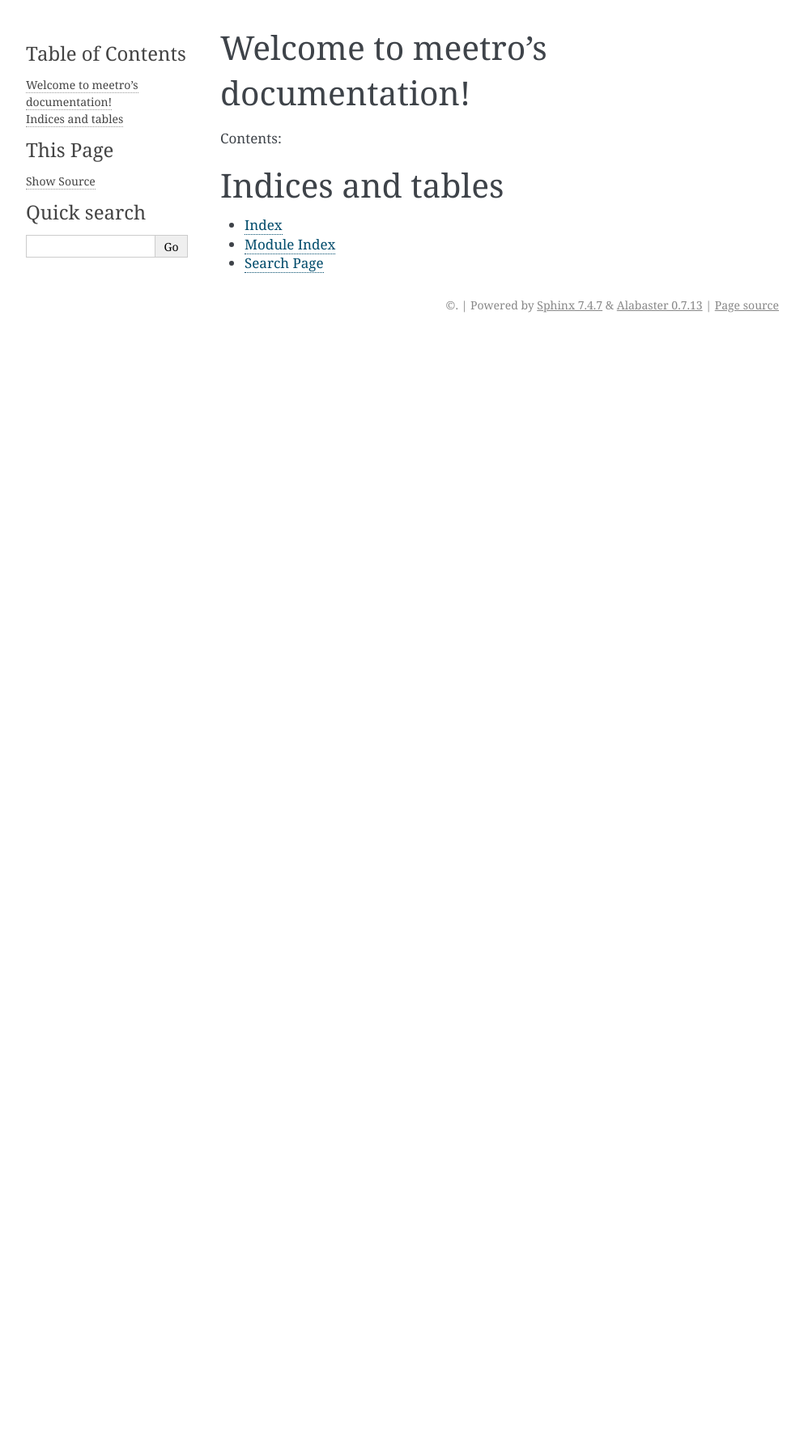
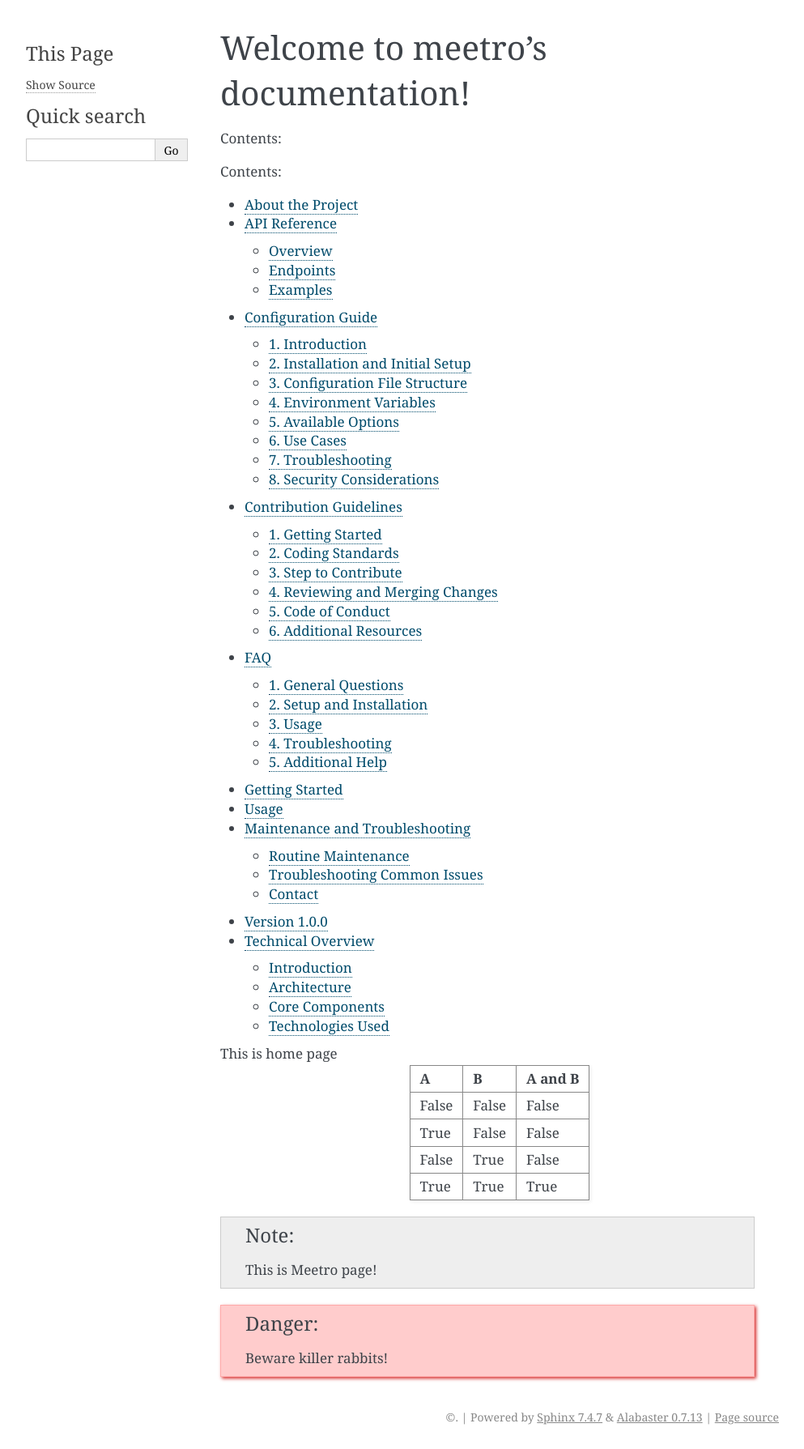
Before and after one commit to Jineeary/meetro, a Sphinx documentation site: the page built from docs/index.rst, in a window 1280 px wide. Shown: the whole page at 81% size, without its empty margins (148-1141 px from the left). Built offline with Sphinx 7.4.7, drawn with Linux system fonts in a browser that asks for light colours; pages that are not in the unit, such as notebooks, are missing from menus; before the commit the page ends 900 px from its top, so only the background shows below that.

Commit message:
add toctree

```diff
--- a/docs/index.rst
+++ b/docs/index.rst
@@ -9,12 +9,32 @@ Contents:
    :maxdepth: 2
    :caption: Contents:
 
-   your_first_file  # 여기에 문서 파일명을 추가
-   your_second_file
+   contribution_guidelines
+   maintainance_and_trouble_shooting
+   about_the_project
+   api_reference
+   configuration_guide
+   contribution_guidelines_
+   faq
+   getting_started
+   how_to_use
+   maintainance_and_troubleshooting
+   release_notes
+   technical_overview
 
-Indices and tables
-==================
+This is home page
+ ===== ===== =======
+ A     B     A and B
+ ===== ===== =======
+ False False False
+ True  False False
+ False True  False
+ True  True  True
+ ===== ===== =======
 
-* :ref:`genindex`
-* :ref:`modindex`
-* :ref:`search`
+
+.. note::
+   This is Meetro page!
+
+.. DANGER::
+   Beware killer rabbits!
```
